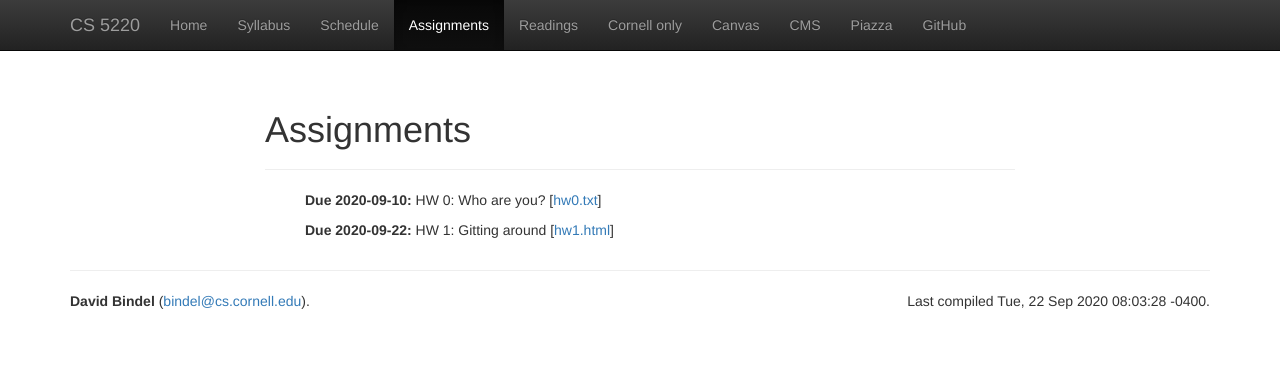
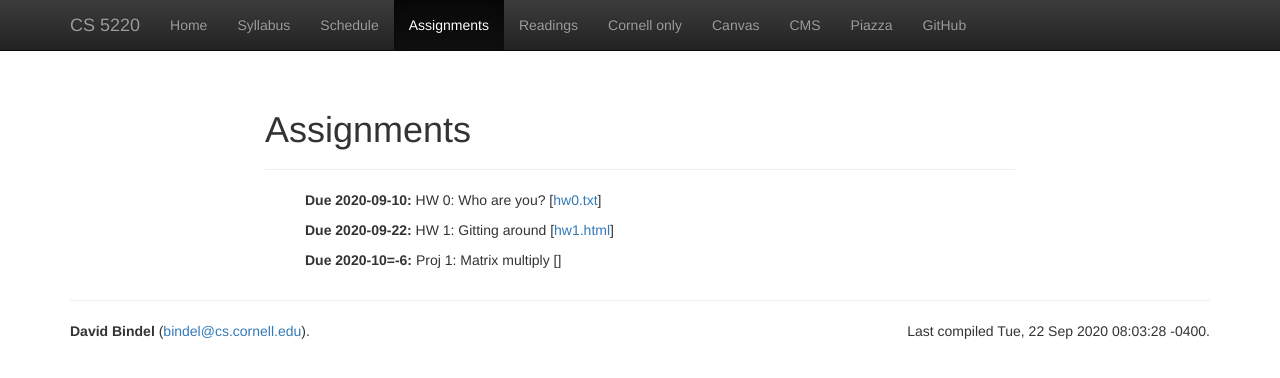
Before and after one commit to cs5220-f20/web, a Jekyll site: the page built from web/assignments.html, in a window 1280 px wide. Shown: the top 378 px of the page. Built offline with Jekyll 4.4.1, drawn with Linux system fonts in a browser that asks for light colours; nearby versions of some CDN libraries.

Commit message:
Add project stuff.

```diff
--- a/web/_data/hw.yml
+++ b/web/_data/hw.yml
@@ -8,3 +8,9 @@
   text: "HW 1: Gitting around"
   files:
     - hw1.html
+-
+  due: 2020-10=-6
+  text: "Proj 1: Matrix multiply"
+  links:
+    - url: https://github.com/cs5220-f20/matmul-project
+      name: Github repo
--- a/web/_data/lectures.yml
+++ b/web/_data/lectures.yml
@@ -66,6 +66,8 @@
   files:
     - info: Roofline references
       file: lec/2020-09-22-roofline.html
+    - info: Matrix multiply project
+      file: https://github.com/cs5220-f20/matmul-project
 -
   date: 2020-09-24
   info: Parallel machines and models
--- a/web/_includes/hw_entry.html
+++ b/web/_includes/hw_entry.html
@@ -4,4 +4,7 @@
   {% for file in entry.files %}
   [<a href="hw/{{ file }}">{{ file }}</a>]
   {% endfor %}
+  {% for link in entry.links %}
+  [<a href="{{ link.url }}">{{ link.text }}</a>]
+  {% endfor %}
 </p>
```
